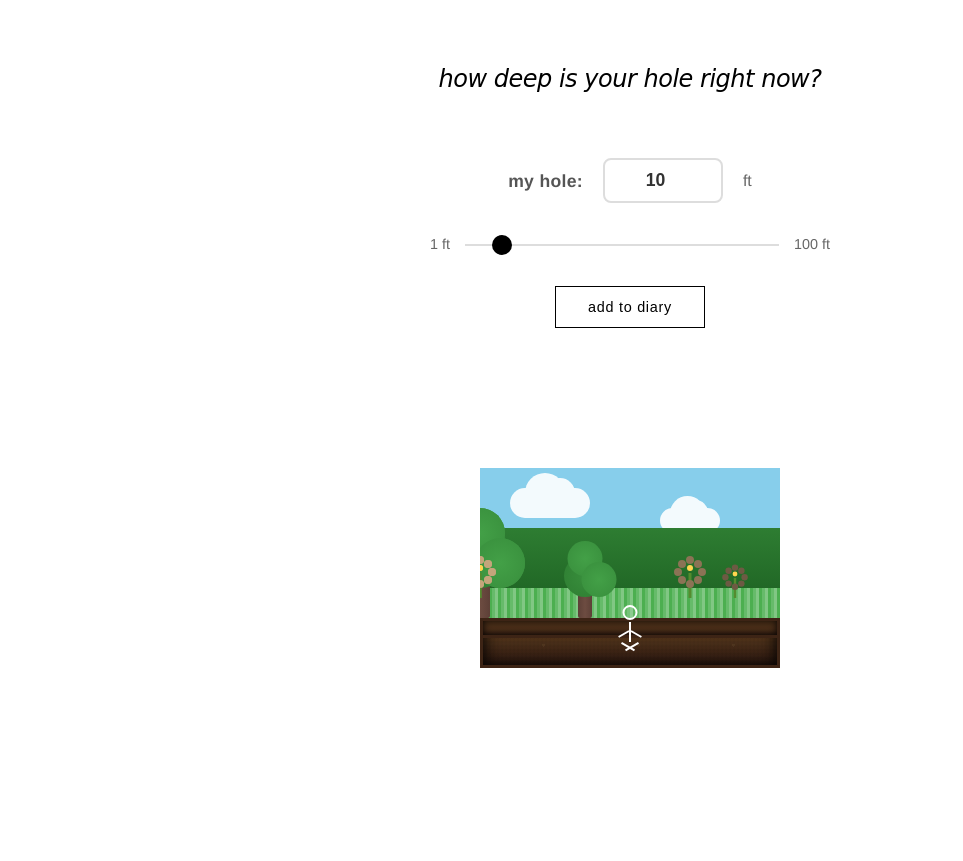
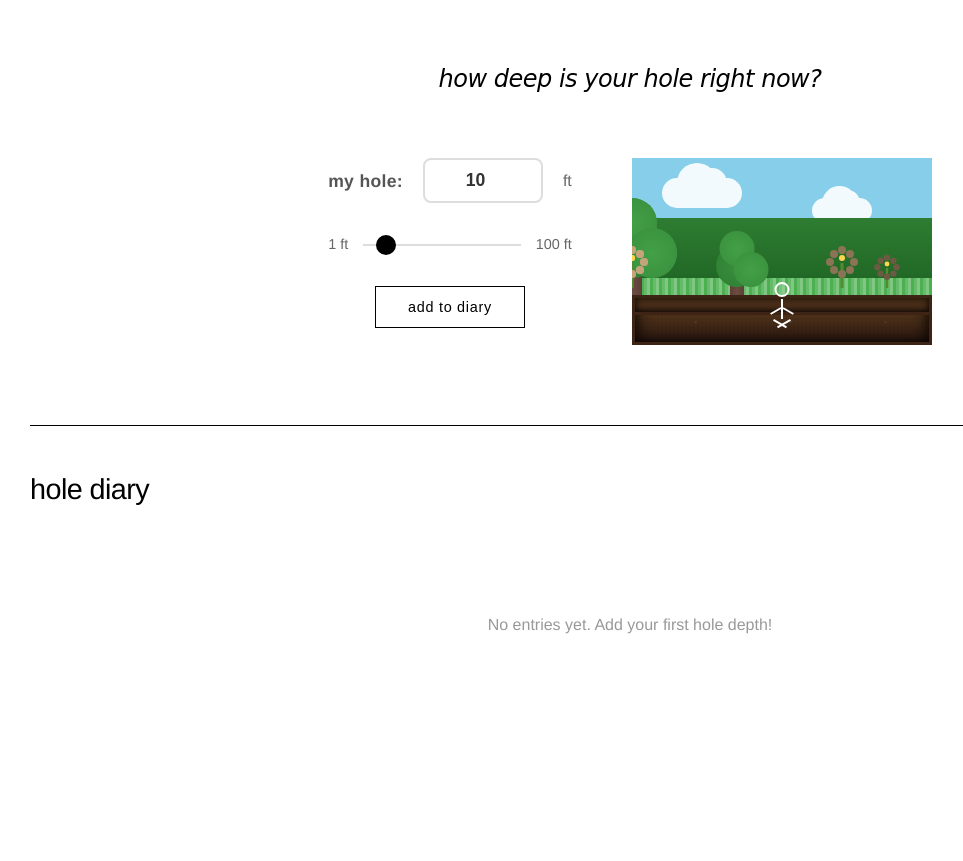
Before and after one commit to childofthechurch/my-hole-project, a website: page index.html in a window 1280 px wide. Shown: the top 861 px of the page, without its empty margins (10-973 px from the left). After the commit the page ends 800 px from the top, so only its background shows below. Drawn offline with Linux system fonts and the light colour scheme.

Commit message:
horizontal layout

```diff
--- a/index.html
+++ b/index.html
@@ -65,8 +65,8 @@
 
         .controls {
             display: flex;
-            gap: 30px;
-            align-items: center;
+            gap: 60px;
+            align-items: flex-start;
             justify-content: center;
             margin-bottom: 80px;
             flex-wrap: wrap;
@@ -74,7 +74,13 @@
             background: transparent;
             border-radius: 0;
             box-shadow: none;
+        }
+
+        .controls-left {
+            display: flex;
             flex-direction: column;
+            gap: 30px;
+            align-items: center;
         }
 
         .hole-input-row {
@@ -89,6 +95,20 @@
             gap: 15px;
             width: 100%;
             max-width: 400px;
+        }
+
+        .hole-preview {
+            display: flex;
+            flex-direction: column;
+            align-items: center;
+            gap: 10px;
+            line-height: 0;
+        }
+
+        .hole-preview-label {
+            font-size: 0.9em;
+            color: #666;
+            font-weight: 400;
         }
 
         input[type="range"] {
@@ -249,6 +269,7 @@
             width: 300px;
             margin-left: auto;
             margin-right: auto;
+            display: block;
         }
 
         .grass-layer {
@@ -482,6 +503,7 @@
         .hole-container {
             display: flex;
             justify-content: center;
+            align-items: flex-start;
             margin-top: 0;
         }
 
@@ -522,6 +544,7 @@
                 inset -3px 0 10px rgba(0, 0, 0, 0.4),
                 inset 3px 0 10px rgba(0, 0, 0, 0.4);
             transition: height 0.5s ease;
+            margin-top: -23px;
         }
 
         .hole::before {
@@ -819,6 +842,7 @@
         </div>
 
         <div class="controls">
+            <div class="controls-left">
                 <div class="hole-input-row">
                     <label for="depth">My Hole:</label>
                     <input type="number" id="depth" min="1" max="100" value="10">
@@ -832,11 +856,7 @@
                 <button class="save-button" id="saveButton">Add to Diary</button>
             </div>
 
-        <div class="depth-display">
-            Current Depth: <span id="currentDepth">10</span> feet
-        </div>
-
-        <div class="visualization">
+            <div class="hole-preview">
                 <div class="ground-layer">
                     <div class="cloud cloud-1"></div>
                     <div class="cloud cloud-2"></div>
@@ -912,7 +932,6 @@
                         </div>
                     </div>
                 </div>
-
                 <div class="hole-container">
                     <div style="position: relative;">
                         <div class="hole" id="hole">
@@ -929,6 +948,12 @@
                     </div>
                 </div>
             </div>
+        </div>
+
+        <div class="depth-display">
+            Current Depth: <span id="currentDepth">10</span> feet
+        </div>
+
 
         <div class="diary-section">
             <h2>Hole Diary</h2>
```
Also changed, not shown: 1 other file. Lines whose indentation alone changed are shown as unchanged.
